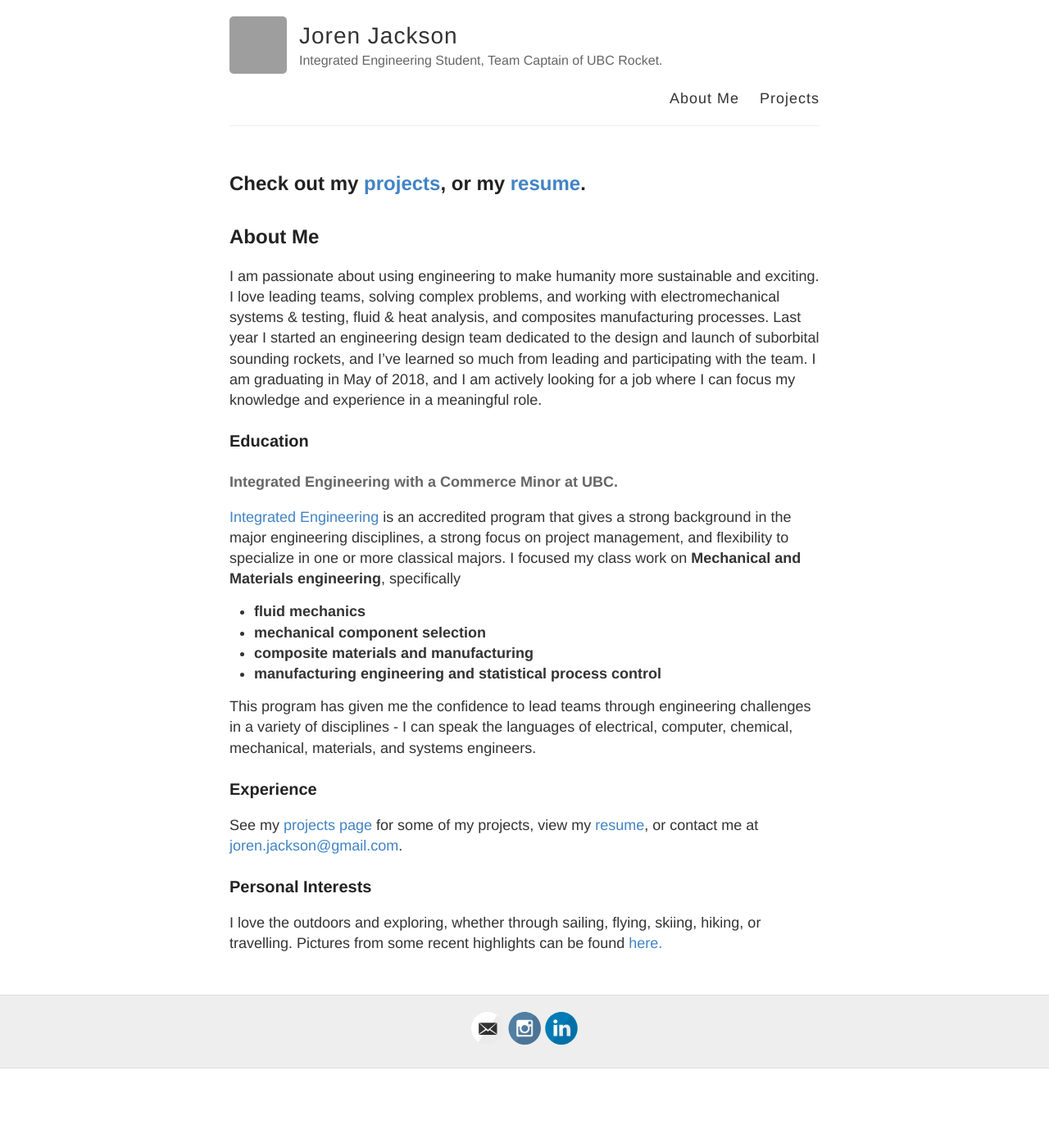
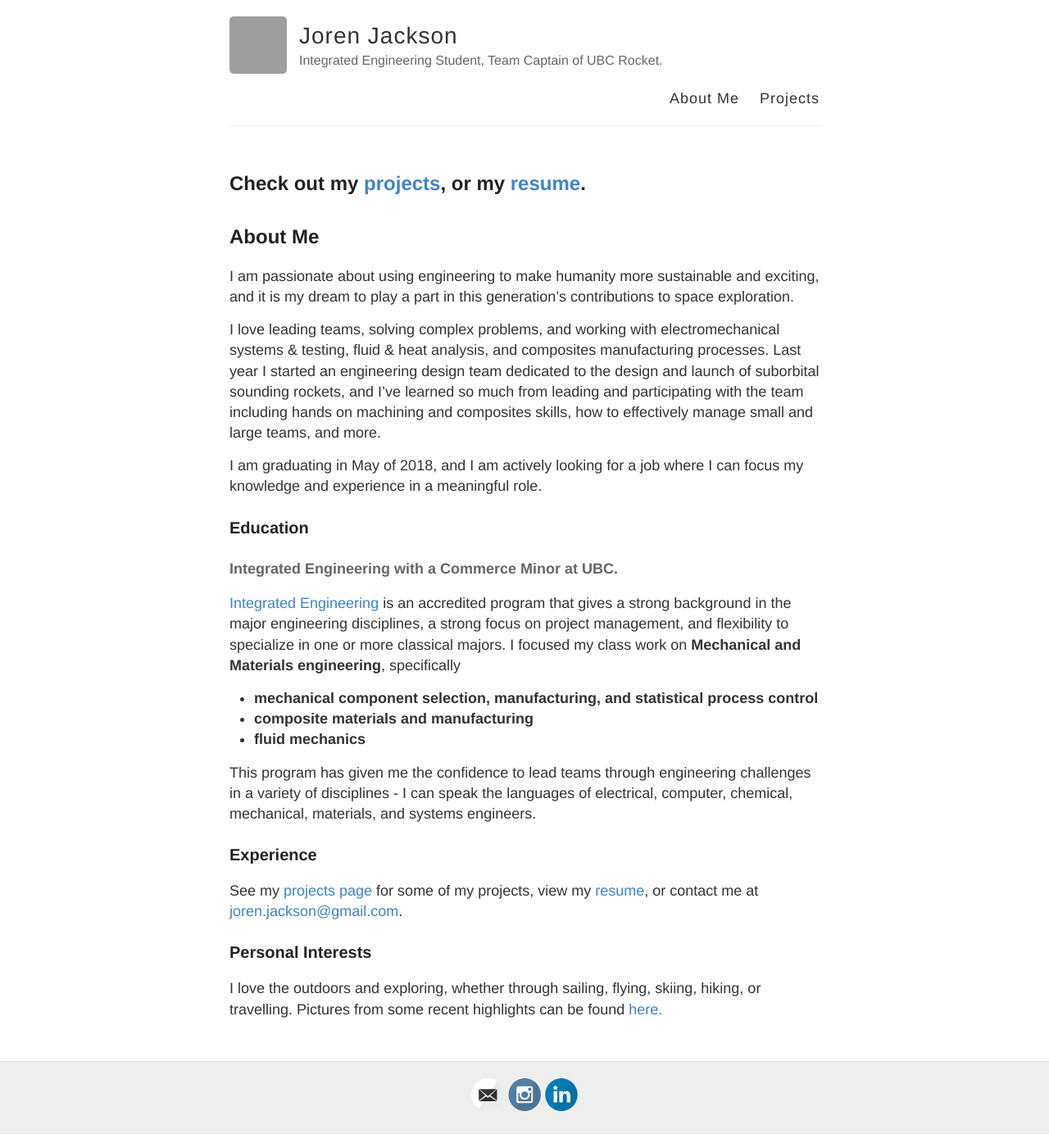
Before and after one commit to jorenj/jorenj.github.io, a Jekyll site: the page built from index.md, in a window 1280 px wide. Shown: the whole page at 82% size. Built offline with Jekyll 4.4.1, drawn with Linux system fonts in a browser that asks for light colours; before the commit the page ends 1304 px from its top, so only the background shows below that; grey boxes are pictures that could not be loaded.

Commit message:
reordered exp

```diff
--- a/index.md
+++ b/index.md
@@ -7,16 +7,19 @@ permalink: /
 
 ## About Me
 
-I am passionate about using engineering to make humanity more sustainable and exciting. I love leading teams, solving complex problems, and working with electromechanical systems & testing, fluid & heat analysis, and composites manufacturing processes.  Last year I started an engineering design team dedicated to the design and launch of suborbital sounding rockets, and I've learned so much from leading and participating with the team. I am graduating in May of 2018, and I am actively looking for a job where I can focus my knowledge and experience in a meaningful role.
+I am passionate about using engineering to make humanity more sustainable and exciting, and it is my dream to play a part in this generation's contributions to space exploration.
+
+I love leading teams, solving complex problems, and working with electromechanical systems & testing, fluid & heat analysis, and composites manufacturing processes.  Last year I started an engineering design team dedicated to the design and launch of suborbital sounding rockets, and I've learned so much from leading and participating with the team including hands on machining and composites skills, how to effectively manage small and large teams, and more.
+
+I am graduating in May of 2018, and I am actively looking for a job where I can focus my knowledge and experience in a meaningful role.
 
 ### Education
 
 #### Integrated Engineering with a Commerce Minor at UBC.
 [Integrated Engineering](http://www.igen.ubc.ca/) is an accredited program that gives a strong background in the major engineering disciplines, a strong focus on project management, and flexibility to specialize in one or more classical majors. I focused my class work on **Mechanical and Materials engineering**, specifically
+* **mechanical component selection, manufacturing, and statistical process control**
+* **composite materials and manufacturing**
 * **fluid mechanics**
-* **mechanical component selection**
-* **composite materials and manufacturing**
-* **manufacturing engineering and statistical process control**
 
 This program has given me the confidence to lead teams through engineering challenges in a variety of disciplines - I can speak the languages of electrical, computer, chemical, mechanical, materials, and systems engineers.
 
```
